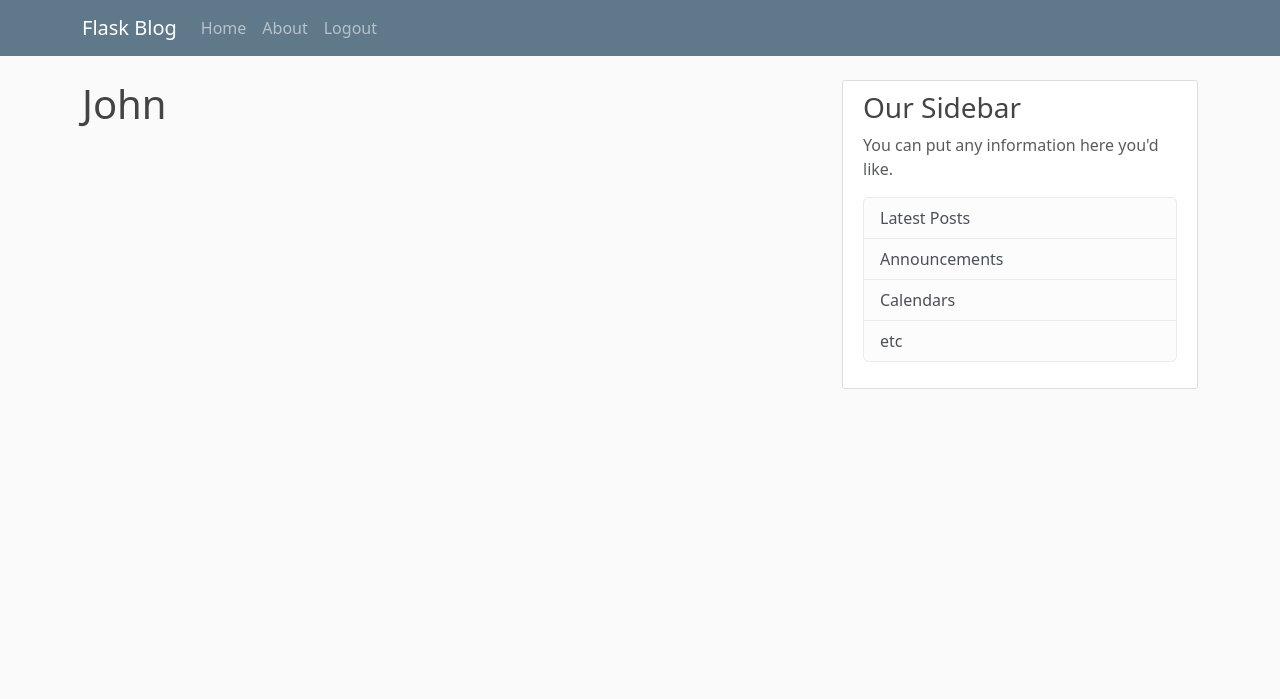
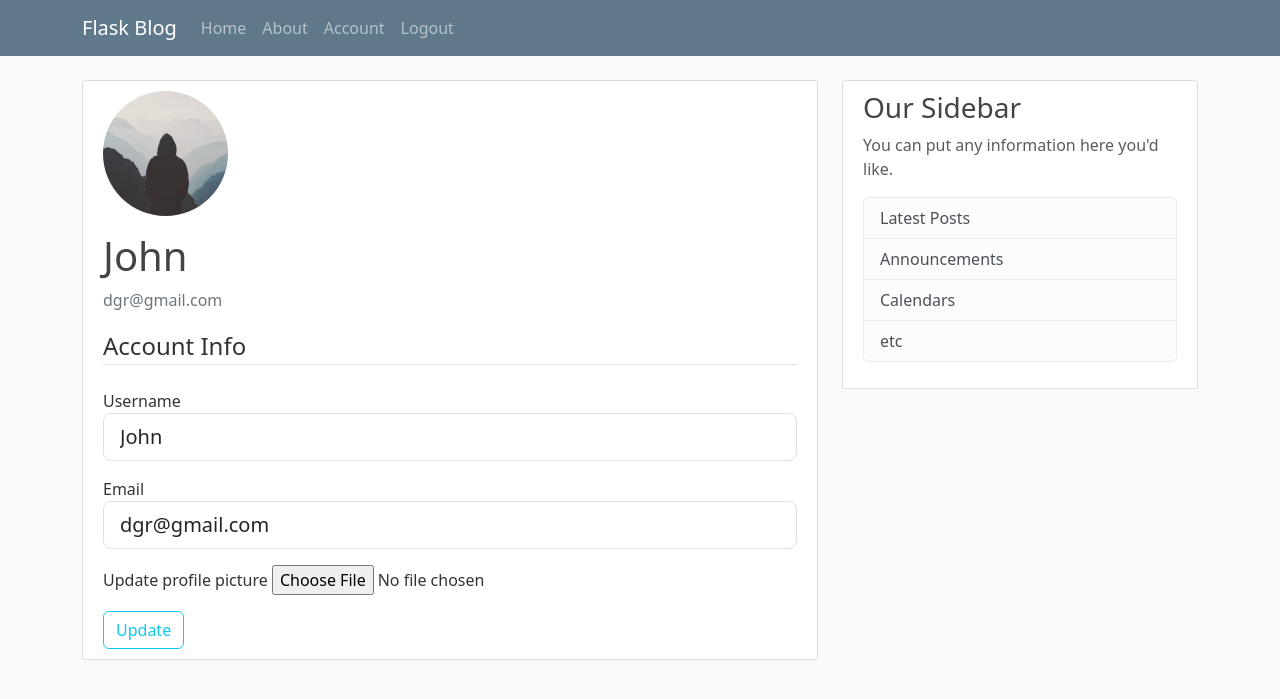
Before and after one commit to rahulrameshm0/python-web-app, a Flask app: page /account in a window 1280 px wide. Shown: the top 699 px of the page. Run offline with Flask 3, Linux system fonts and the light colour scheme; a user stored in the database is signed in; some libraries are stand-ins or nearby versions.

Commit message:
add profile picture and also we can update the picture

```diff
--- a/main/__init__.py
+++ b/main/__init__.py
@@ -9,5 +9,7 @@ app.config['SQLALCHEMY_DATABASE_URI'] = 'sqlite:///site.db'
 db = SQLAlchemy(app)
 bcrypt = Bcrypt(app)
 login_manager = LoginManager(app)
+login_manager.login_view = 'login'
+login_manager.login_message_category = 'info'
 
 from main import routes
--- a/main/forms.py
+++ b/main/forms.py
@@ -1,4 +1,6 @@
 from flask_wtf import FlaskForm
+from flask_login import current_user
+from flask_wtf.file import FileField, FileAllowed
 from wtforms import StringField,PasswordField,SubmitField, BooleanField
 from wtforms.validators import DataRequired, Length, Email, EqualTo, ValidationError
 from main.models import User
@@ -25,3 +27,21 @@ class LoginForm(FlaskForm):
     password = PasswordField("Password", validators=[DataRequired()])
     remember = BooleanField("Remember Me")
     submit = SubmitField("Login")
+
+class UpdateAccountForm(FlaskForm):
+    user_name = StringField('Username', validators=[DataRequired(), Length(min=2, max=20)])
+    email  = StringField("Email", validators=[DataRequired(), Email()])
+    picture = FileField('Update profile picture', validators=[FileAllowed(["jpg", "png"])])
+    submit = SubmitField("Update")
+
+    def validate_username(self,username):
+        if username.data != current_user.username:
+            user = User.query.filter_by(username=username.data).first()
+            if user:
+                raise ValidationError('This username is already taken please choose different one!')
+
+    def validate_email(self,email):
+        if email.data != current_user.email:
+            user = User.query.filter_by(email=email.data).first()
+            if user:
+                raise ValidationError('This username is already taken please choose different one!')
--- a/main/models.py
+++ b/main/models.py
@@ -1,7 +1,6 @@
 from datetime import datetime
 from main import db, login_manager
 from flask_login import UserMixin
-
 @login_manager.user_loader
 def load_user(user_id):
     return User.query.get(int(user_id))
--- a/main/routes.py
+++ b/main/routes.py
@@ -1,8 +1,10 @@
-from flask import render_template, flash, redirect, url_for
+import secrets
+import os
+from flask import render_template, flash, redirect, url_for, request
 from main import app, db, bcrypt
-from main.forms import RegistrationForm,LoginForm
+from main.forms import RegistrationForm,LoginForm, UpdateAccountForm
 from main.models import User, Post
-from flask_login import login_user, current_user,logout_user
+from flask_login import login_user, current_user,logout_user, login_required
 
 posts = [
     {"author": "Rahul",
@@ -51,16 +53,40 @@ def login():
         user = User.query.filter_by(email=form.email.data).first()
         if user and bcrypt.check_password_hash(user.password, form.password.data):
             login_user(user,remember=form.remember.data)
-            return redirect(url_for('home'))
+            next_page = request.args.get('next')
+            return redirect(next_page) if next_page else redirect(url_for('home'))
         else:
             flash("incorrect email or password", "danger")
     return render_template("login.html", title = 'Login', form = form)
 
-@app.route("/logout", methods=["GET","POST"])
+@app.route("/logout")
 def logout():
     logout_user()
     return redirect(url_for('home'))
 
-@app.route("/account", methods=["GET","POST"])
+def save_picture(form_picture):
+    random_hex = secrets.token_hex(8)
+    _, f_ext = os.path.splitext(form_picture.filename)
+    pricture_fn = random_hex + f_ext
+    picture_path = os.path.join(app.root_path, "static/profile",pricture_fn)
+    form_picture.save(picture_path)
+    return pricture_fn
+
+@app.route("/account", methods=["GET", "POST"])
+@login_required
 def account():
-    return render_template("account.html", title='Account')
+    form = UpdateAccountForm()
+    if form.validate_on_submit():
+        if form.picture.data:
+            picture_file = save_picture(form.picture.data)
+            current_user.image_file = picture_file
+        current_user.username = form.user_name.data
+        current_user.email = form.email.data
+        db.session.commit()
+        flash("Your account has been updated!", "success")
+        return redirect(url_for("account"))
+    elif request.method == "GET":
+        form.user_name.data = current_user.username
+        form.email.data = current_user.email
+    image_file = url_for('static', filename='profile/' + current_user.image_file)
+    return render_template("account.html", title='Account', image_file=image_file, form=form)
--- a/main/templates/account.html
+++ b/main/templates/account.html
@@ -1,4 +1,59 @@
 {% extends "layout.html" %}
 {% block content %}
-    <h1>{{ current_user.username }}</h1>
+<div class="content-section">
+    <div class="media">
+      <img class="rounded-circle account-img" src="{{image_file}}">
+      <div class="media-body">
+        <h2 class="account-heading">{{current_user.username}}</h2>
+        <p class="text-secondary">{{ current_user.email }}</p>
+      </div>
+    </div>
+        <form action="" method="post" enctype="multipart/form-data">
+            {{ form.hidden_tag() }}
+            <fieldset class="form-group">
+                <legend class="border-bottom mb-4">Account Info</legend>
+                <div class="form-group">
+                    {{ form.user_name.label(class="form-control-label")}}
+
+                        {% if form.user_name.errors %}
+                            {{ form.user_name(class="form-control form-control-lg is-invalid") }}
+                            <div class="invalid-feedback">
+                                {% for error in form.user_name.errors %}
+                                    <span>{{error}}</span>
+                                {% endfor %}
+                            </div>
+                            {% else %}
+                                {{ form.user_name(class="form-control form-control-lg") }}
+                        {% endif %}
+                </div>
+                <div class="form-group mt-3">
+                    {{ form.email.label(class="form-control-label") }}
+
+                    {% if form.email.errors %}
+                        {{ form.email(class="form-control form-control-lg is-invalid") }}
+                        <div class="invalid-feedback">
+                            {% for error in form.email.errors %}
+                                <span>{{error}}</span>
+                            {% endfor %}
+                        </div>
+                    {% else %}
+                        {{ form.email(class="form-control form-control-lg") }}
+                    {% endif %}
+                </div>
+                <div class="form-group mt-3">
+                    {{ form.picture.label() }}
+                    {{ form.picture(class="form-control-file") }}
+                    {% if form.picture.errors %}
+                        {% for error in form.picture.errors %}
+                            <br>
+                            <span class="text-danger">{{error}}</span>
+                        {% endfor %}
+                    {% endif %}
+                </div>
+            </fieldset>
+            <div class="form-group">
+                {{ form.submit(class="btn btn-outline-info mt-3") }}
+            </div>
+        </form>
+  </div>
 {% endblock %}
--- a/main/templates/layout.html
+++ b/main/templates/layout.html
@@ -26,7 +26,8 @@
             <!-- Navbar Right Side -->
             <div class="navbar-nav">
               {% if current_user.is_authenticated %}
-              <a class="nav-item nav-link" href="{{ url_for('logout') }}">Logout</a>
+                <a class="nav-item nav-link" href="{{ url_for('account') }}">Account</a>
+                <a class="nav-item nav-link" href="{{ url_for('logout') }}">Logout</a>
               {% else %}
                 <a class="nav-item nav-link" href="{{ url_for('login') }}">Login</a>
                 <a class="nav-item nav-link" href="{{ url_for('register') }}">Register</a>
@@ -64,6 +65,7 @@
           </div>
         </div>
       </main>
+
       <script src="https://cdn.jsdelivr.net/npm/bootstrap@5.3.3/dist/js/bootstrap.bundle.min.js" integrity="sha384-YvpcrYf0tY3lHB60NNkmXc5s9fDVZLESaAA55NDzOxhy9GkcIdslK1eN7N6jIeHz" crossorigin="anonymous"></script>
       <script src="https://cdn.jsdelivr.net/npm/@popperjs/core@2.11.8/dist/umd/popper.min.js" integrity="sha384-I7E8VVD/ismYTF4hNIPjVp/Zjvgyol6VFvRkX/vR+Vc4jQkC+hVqc2pM8ODewa9r" crossorigin="anonymous"></script>
     <script src="https://cdn.jsdelivr.net/npm/bootstrap@5.3.3/dist/js/bootstrap.min.js" integrity="sha384-0pUGZvbkm6XF6gxjEnlmuGrJXVbNuzT9qBBavbLwCsOGabYfZo0T0to5eqruptLy" crossorigin="anonymous"></script>
```
Also changed, not shown: instance/site.db, main/static/profile/5fe00ca5ef6532e4.jpg (added), main/static/profile/7b1435c150b2d30a.jpg (added), main/static/profile/default.jpg (added), main/templates/login.html (line endings or trailing spaces), 2 other files.
